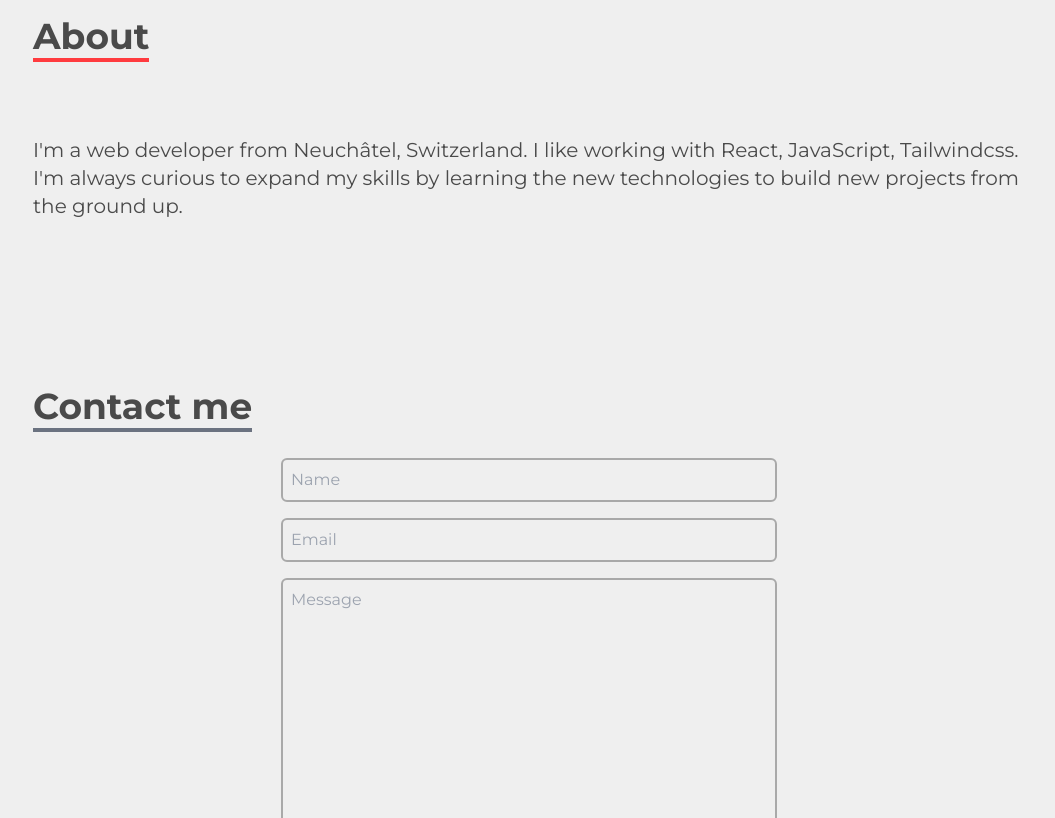
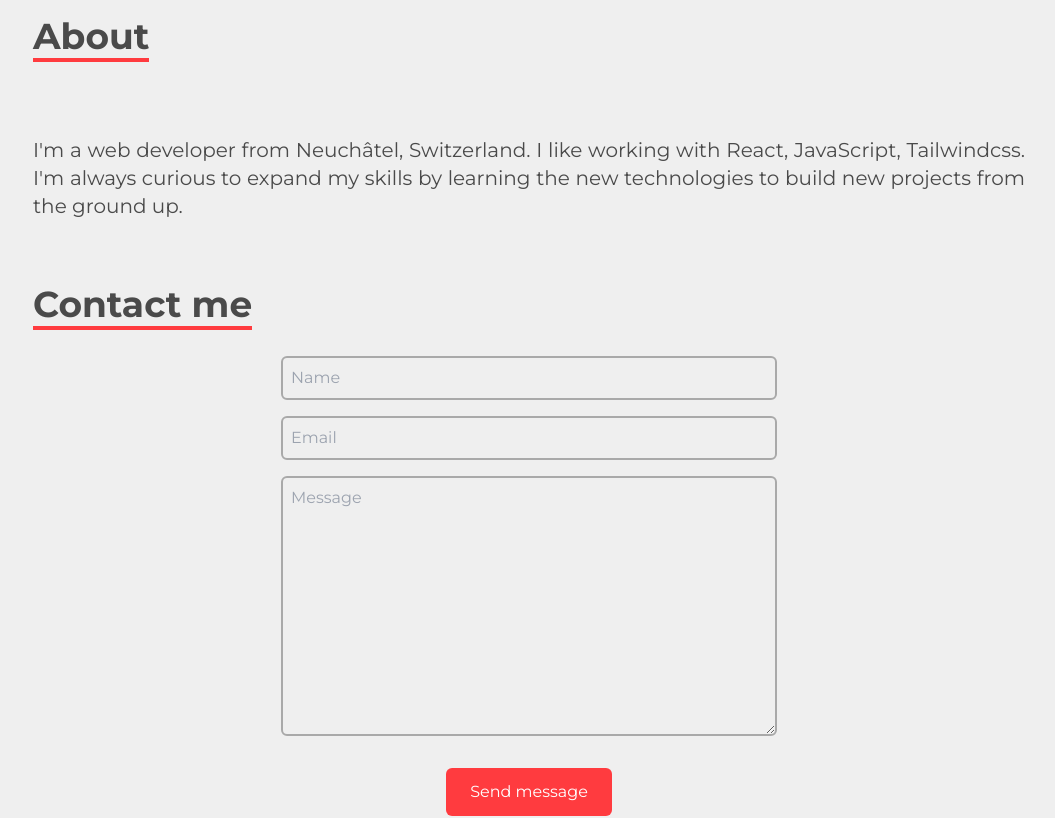
Before and after one commit to SabaLeonel/Portfolio-website, a React (Create React App) app: page / in a window 1280 px wide. Shown: the part 2080-2898 px from the top of the page, without its empty margins (111-1166 px from the left). Built offline with nearby package versions, Linux system fonts and the light colour scheme.

Commit message:
changed sizing, b-color about/ contact

```diff
--- a/src/components/About.jsx
+++ b/src/components/About.jsx
@@ -5,14 +5,14 @@ const About = () => {
     return (
         <div
             name="about"
-            className='w-full h-fit'>
+            className='w-full'>
             <div className='max-w-screen-lg p-4 mx-auto flex flex-col justify-center w-full h-full'>
                 <div className='pb-8'>
                     <Fade bottom>
                     <p className='text-4xl font-bold inline border-b-4 border-wmelon-100'>
                         About
                     </p>
-                    <p className='text-xl mt-20'>
+                    <p className='text-xl mt-20 text-justify'>
                         I'm a web developer from Neuchâtel, Switzerland. I like working with React, JavaScript, Tailwindcss. I'm always curious to expand my skills by learning the new technologies to build new projects from the ground up.
                     </p>
                     </Fade>
--- a/src/components/Contact.jsx
+++ b/src/components/Contact.jsx
@@ -3,11 +3,11 @@ import Fade from 'react-reveal/Fade';
 
 const Contact = () => {
   return (
-    <div name='contact' className='w-full h-screen p-4 ' >
+    <div name='contact' className='w-full ' >
       <div className='flex flex-col p-4 justify-center max-w-screen-lg mx-auto h-full'>
         <Fade bottom>
           <div className='pb-8'>
-            <p className='text-4xl font-bold inline border-b-4 border-gray-500'>Contact me</p>
+            <p className='text-4xl font-bold inline border-b-4 border-wmelon-100'>Contact me</p>
 
           </div>
 
```
